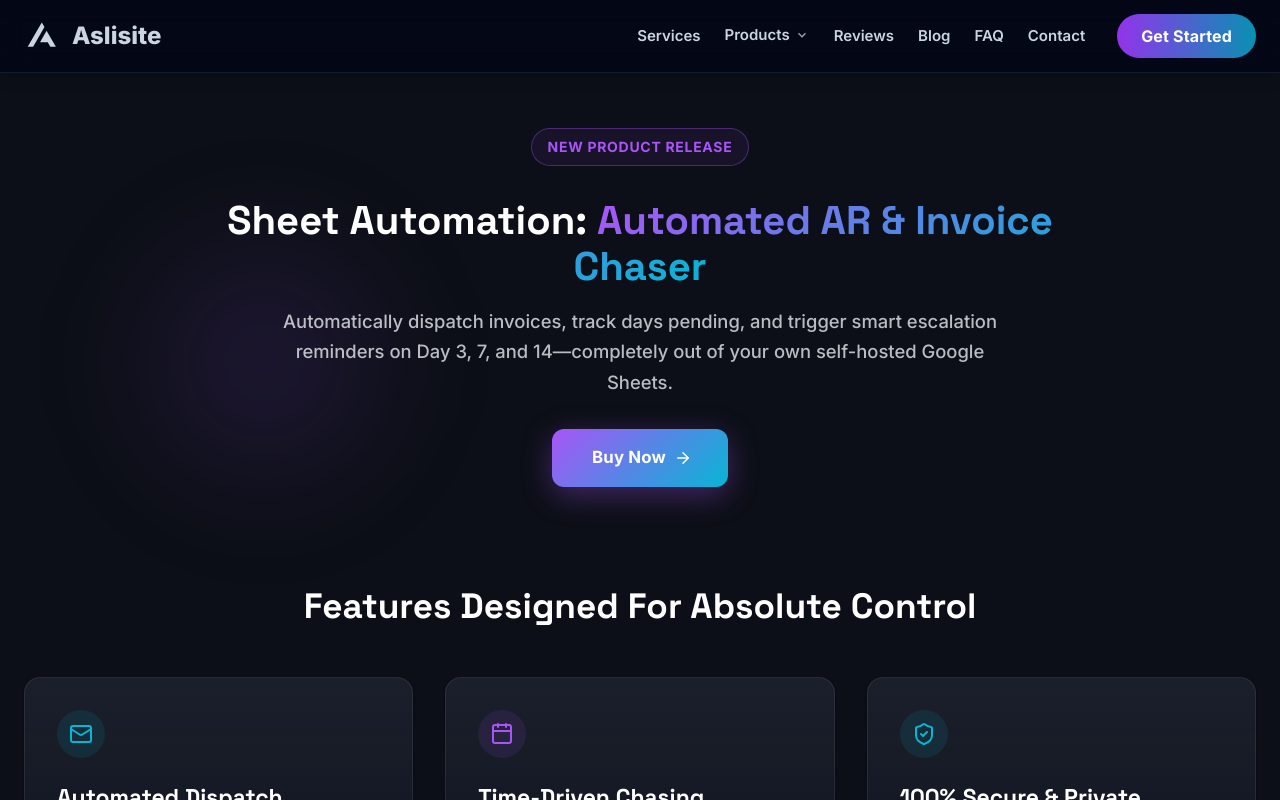
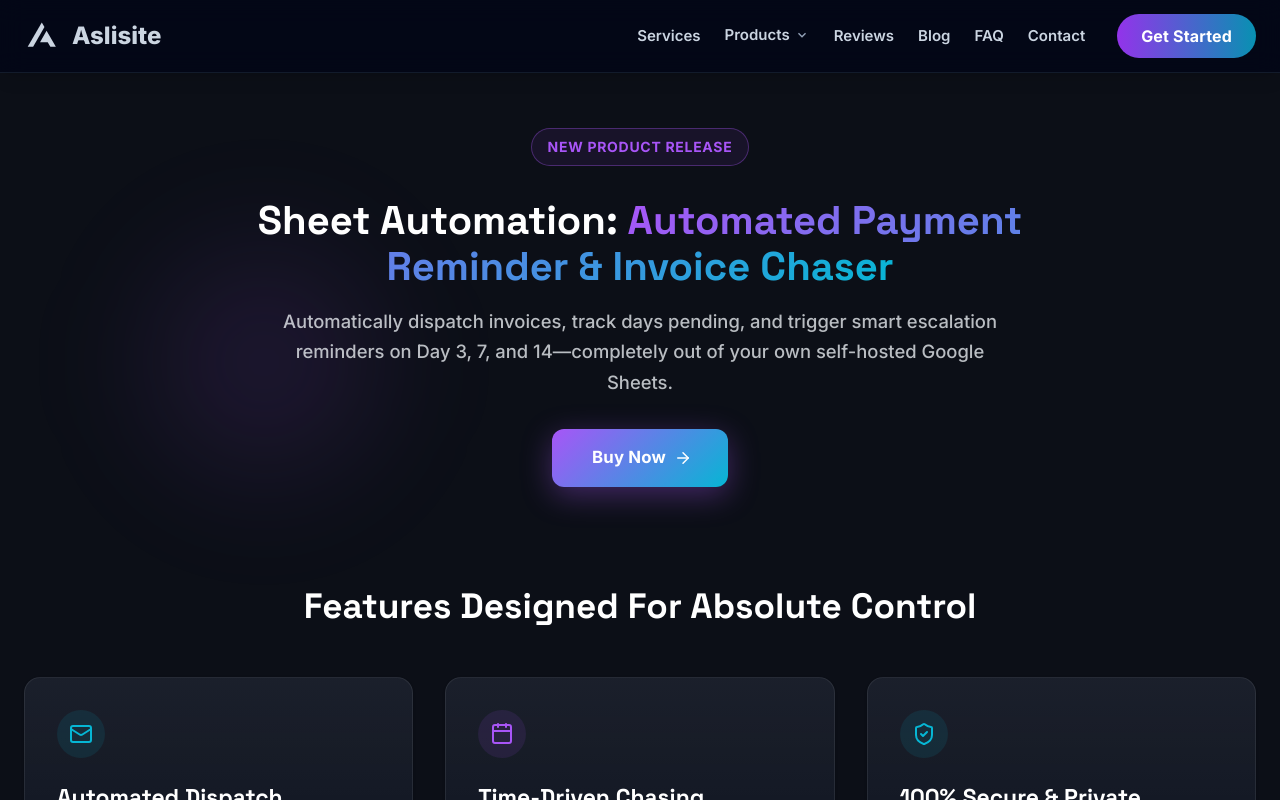
Before and after one commit to Aslisite/Aslisite, a React (Vite) app: page /products/sheet-automation in a window 1280 px wide. Shown: the top 800 px of the page. Built offline with nearby package versions, Linux system fonts and the light colour scheme.

Commit message:
Update product page title to Sheet Automation: Automated Payment Reminder & Invoice Chaser

```diff
--- a/src/pages/SheetAutomation.jsx
+++ b/src/pages/SheetAutomation.jsx
@@ -179,7 +179,7 @@ const SheetAutomation = () => {
     }
   };
 
-  const pageTitle = 'Sheet Automation: Automated AR & Invoice Chaser';
+  const pageTitle = 'Sheet Automation: Automated Payment Reminder & Invoice Chaser';
   const pageDescription =
     'Automatically dispatch invoices, track days pending, and trigger smart escalation reminders out of your self-hosted Google Sheets.';
 
@@ -287,7 +287,7 @@ const SheetAutomation = () => {
                   WebkitTextFillColor: 'transparent',
                 }}
               >
-                Automated AR & Invoice Chaser
+                Automated Payment Reminder & Invoice Chaser
               </span>
             </motion.h1>
 
```
